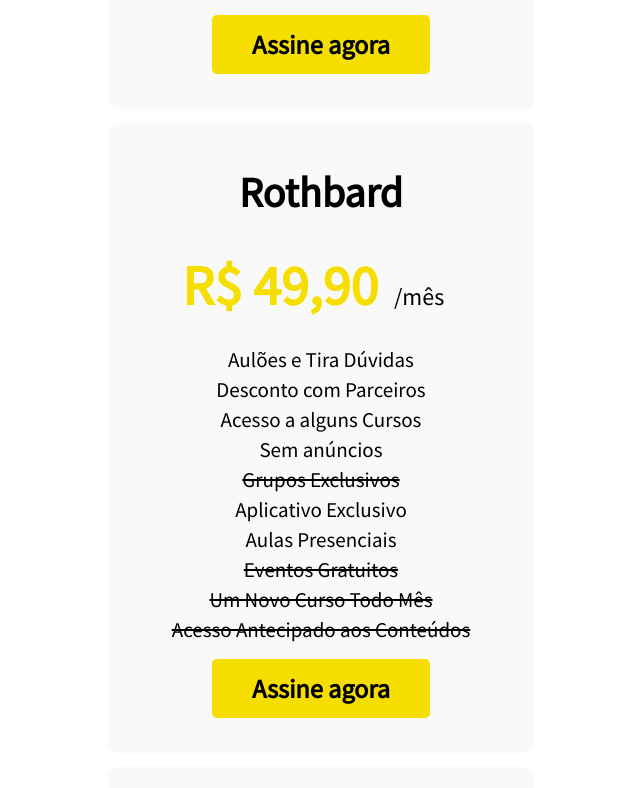
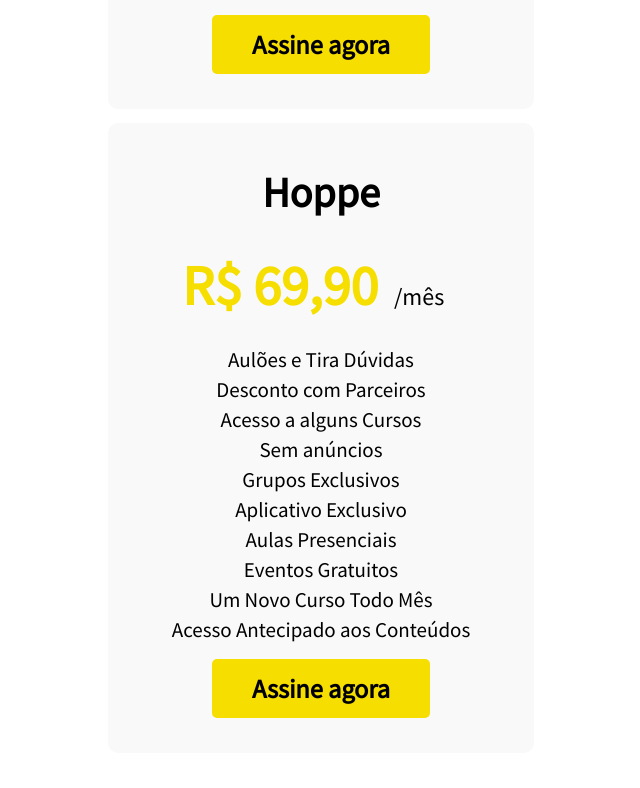
Before and after one commit to lendagron/libertario, a Next.js app: page /planos in a window 1280 px wide. Shown: the part 701-1489 px from the top of the page, without its empty margins (319-959 px from the left). Built offline with nearby package versions, Linux system fonts and the light colour scheme.

Commit message:
delete: plano rothbard

```diff
--- a/next.config.js
+++ b/next.config.js
@@ -2,6 +2,6 @@
 const nextConfig = {
   reactStrictMode: true,
   swcMinify: true,
-}
+};
 
-module.exports = nextConfig
+module.exports = nextConfig;
--- a/src/components/planosContent/PlanosContent.tsx
+++ b/src/components/planosContent/PlanosContent.tsx
@@ -38,7 +38,7 @@ export default function PlanosContent() {
           </ul>
           <Link href={"/cadastro"}>Assine agora</Link>
         </div>
-        <div className={styles.authorContainer}>
+        {/*    <div className={styles.authorContainer}>
           <p>Rothbard</p>
           <div>
             <span>R$ 49,90</span>
@@ -65,7 +65,7 @@ export default function PlanosContent() {
             </li>
           </ul>
           <Link href={"/cadastroPagamento"}>Assine agora</Link>
-        </div>
+        </div> */}
         <div className={styles.authorContainer}>
           <p>Hoppe</p>
           <div>
--- a/src/components/planosContent/planosContent.module.scss
+++ b/src/components/planosContent/planosContent.module.scss
@@ -28,7 +28,7 @@
   align-items: center;
   justify-content: space-around;
 
-  width: 100%;
+  width: 50%;
 
   .authorContainer {
     background-color: var(--gray-100);
@@ -103,5 +103,7 @@
     flex-direction: column;
     justify-content: center;
     gap: 1rem;
+
+    width: 100%;
   }
 }
```
Also changed, not shown: src/components/trilha/Trilha.tsx (+7 -1 lines).
